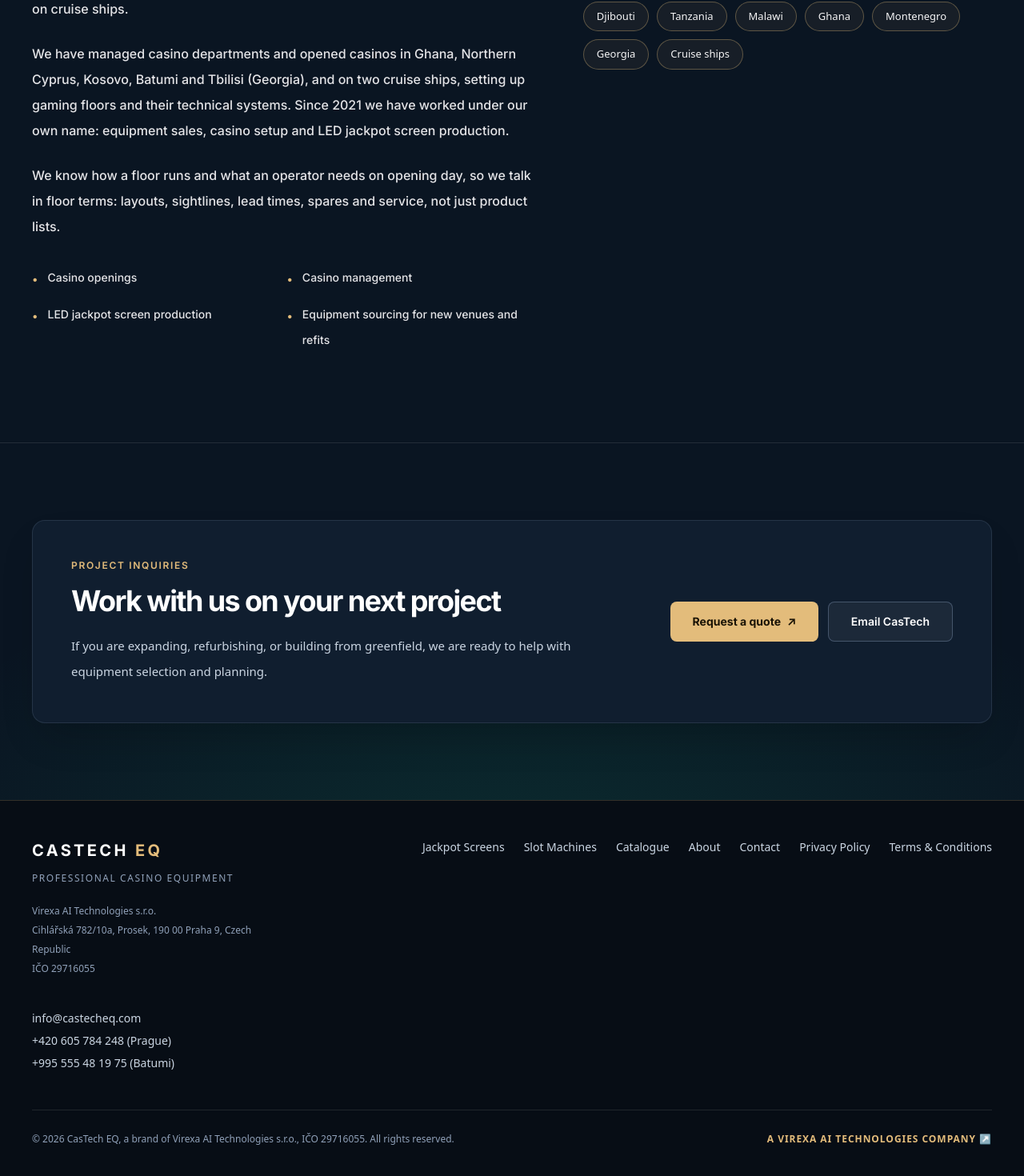
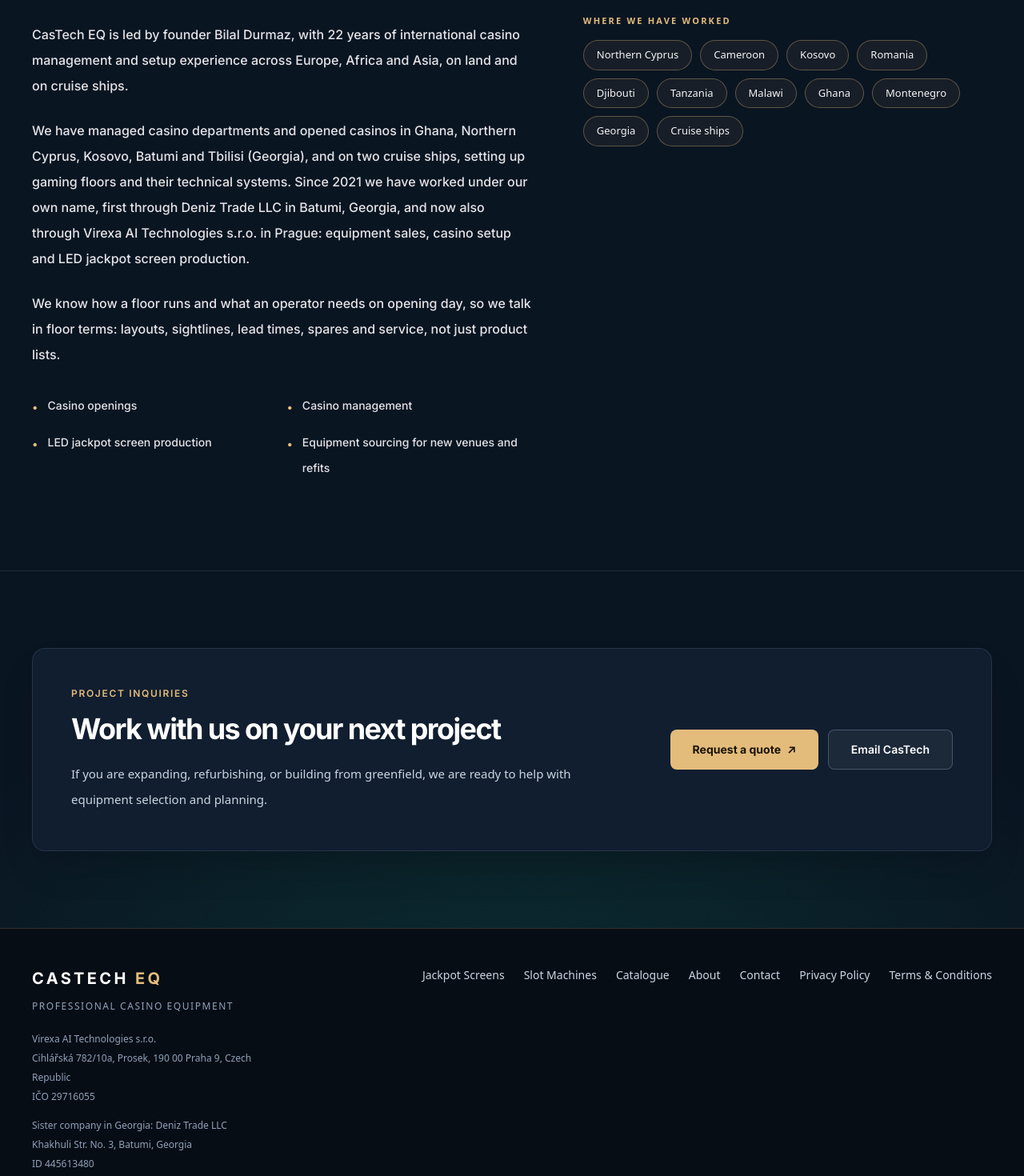
Before and after one commit to blldrmz/castech-site, a Next.js app: page /about in a window 1280 px wide. Shown: the part 1758-3228 px from the top of the page at 80% size. Built offline with nearby package versions, Linux system fonts and the light colour scheme.

Commit message:
Add sister company Deniz Trade LLC (Batumi, since 2021) to about and contact details
Co-Authored-By: Claude Opus 5.5 <noreply@anthropic.com>
Claude-Session: https://claude.ai/code/session_0133G4p2HLhVkN4fqtpHfWdw

```diff
--- a/src/components/Contact.tsx
+++ b/src/components/Contact.tsx
@@ -96,6 +96,9 @@ export function Contact() {
                 <span className="block">{companyContent.legalName}</span>
                 <span className="block">IČO {companyContent.ico}</span>
                 <span className="block text-sm leading-7 text-slate-400">{companyContent.register}</span>
+                <span className="mt-3 block">{companyContent.sister.legalName} <span className="text-slate-400">(sister company, Georgia, since {companyContent.sister.since})</span></span>
+                <span className="block">ID {companyContent.sister.id}</span>
+                <span className="block text-sm leading-7 text-slate-400">{companyContent.sister.address}</span>
               </div>
               <div>
                 <span className="block text-[10px] font-bold uppercase tracking-[.17em] text-[#e3bc7b]">Website</span>
--- a/src/components/Footer.tsx
+++ b/src/components/Footer.tsx
@@ -17,6 +17,13 @@ export function Footer() {
               {companyContent.registeredOffice}
               <br />
               IČO {companyContent.ico}
+            </p>
+            <p className="mt-3 max-w-xs text-xs leading-6 text-slate-400">
+              Sister company in Georgia: {companyContent.sister.legalName}
+              <br />
+              {companyContent.sister.address}
+              <br />
+              ID {companyContent.sister.id}
             </p>
           </div>
           <div className="flex flex-wrap gap-6 text-sm text-slate-300">
--- a/src/content/aboutPage.ts
+++ b/src/content/aboutPage.ts
@@ -7,6 +7,7 @@ export const aboutPageContent = {
     "Our own production is LED jackpot screens: built to the sizes you request and compatible with jackpot servers of any brand and model, then delivered and set up for your floor.",
     "Slot machines are supplied pre-owned and shufflers refurbished. Other equipment that has to be manufactured is sourced to order through our direct relationships with manufacturers. CasTech EQ is not an authorized dealer or distributor of any brand; brand names on this website only identify equipment.",
     "Exact specifications, availability, compliance requirements and commercial terms are confirmed individually for every inquiry. Virexa AI Technologies s.r.o., IČO 29716055, Cihlářská 782/10a, Prosek, 190 00 Praha 9.",
+    "In Georgia we work through our sister company Deniz Trade LLC (ID 445613480, Khakhuli Str. No. 3, Batumi), established in 2021 and the base of our installation and LED production work in the region.",
   ],
   highlights: [
     { title: "Own LED production", text: "Jackpot screens made to your sizes, compatible with any jackpot server brand and model." },
@@ -22,7 +23,7 @@ export const aboutBackground = {
   yearsText: "years of international casino management and setup",
   paragraphs: [
     "CasTech EQ is led by founder Bilal Durmaz, with 22 years of international casino management and setup experience across Europe, Africa and Asia, on land and on cruise ships.",
-    "We have managed casino departments and opened casinos in Ghana, Northern Cyprus, Kosovo, Batumi and Tbilisi (Georgia), and on two cruise ships, setting up gaming floors and their technical systems. Since 2021 we have worked under our own name: equipment sales, casino setup and LED jackpot screen production.",
+    "We have managed casino departments and opened casinos in Ghana, Northern Cyprus, Kosovo, Batumi and Tbilisi (Georgia), and on two cruise ships, setting up gaming floors and their technical systems. Since 2021 we have worked under our own name, first through Deniz Trade LLC in Batumi, Georgia, and now also through Virexa AI Technologies s.r.o. in Prague: equipment sales, casino setup and LED jackpot screen production.",
     "We know how a floor runs and what an operator needs on opening day, so we talk in floor terms: layouts, sightlines, lead times, spares and service, not just product lists.",
   ],
   placesTitle: "Where we have worked",
--- a/src/content/site.ts
+++ b/src/content/site.ts
@@ -39,6 +39,12 @@ export const companyContent = {
   ico: "29716055",
   register:
     "Registered in the Commercial Register kept by the Municipal Court in Prague, section C, file 451241",
+  sister: {
+    legalName: "Deniz Trade LLC",
+    id: "445613480",
+    address: "Khakhuli Str. No. 3, Batumi, Georgia",
+    since: "2021",
+  },
 } as const;
 
 export const footerContent = {
```
